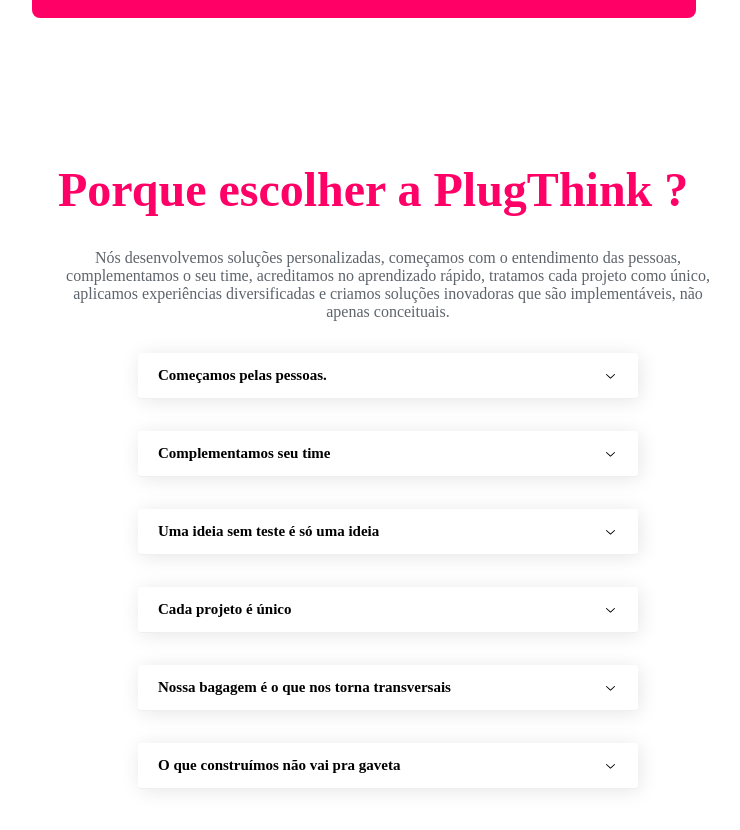
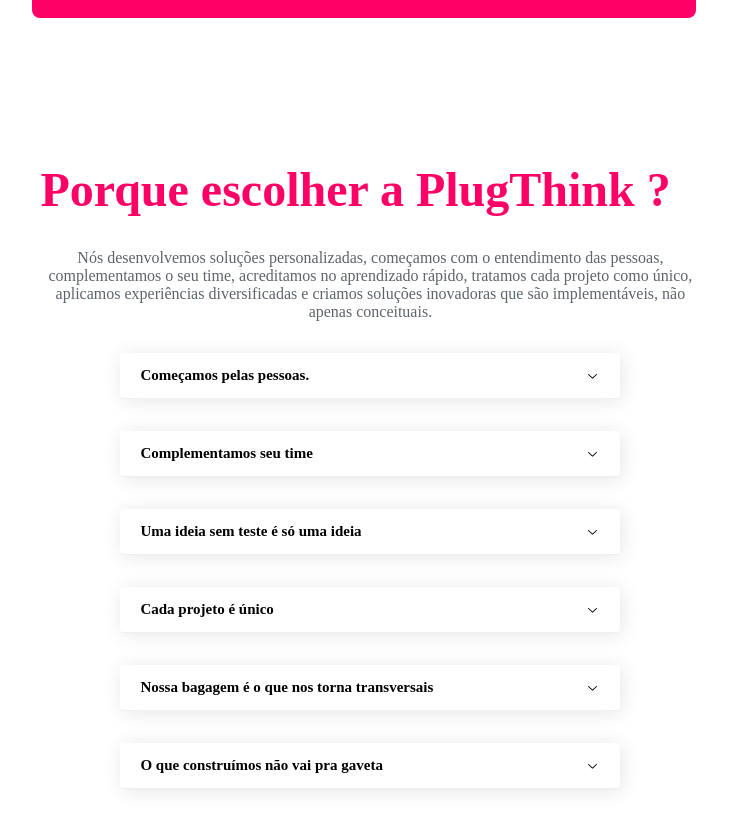
Before and after one commit to 013Edu/plug-think, a React (Vite) app: page / in a window 1280 px wide. Shown: the part 5404-6234 px from the top of the page, without its empty margins (276-1016 px from the left). Built offline with nearby package versions, Linux system fonts and the light colour scheme; the HTML template or start-up script is replaced by a standard one.

Commit message:
few updates

```diff
--- a/src/components/SectionChoice/styles.js
+++ b/src/components/SectionChoice/styles.js
@@ -13,7 +13,7 @@
   background-color: #fff;
   max-width: 660px;
   margin: 0 auto;
-  padding-left: 3rem;
+  padding-left: 0.8rem;
 
   p {
     background-color: #fff;
```
